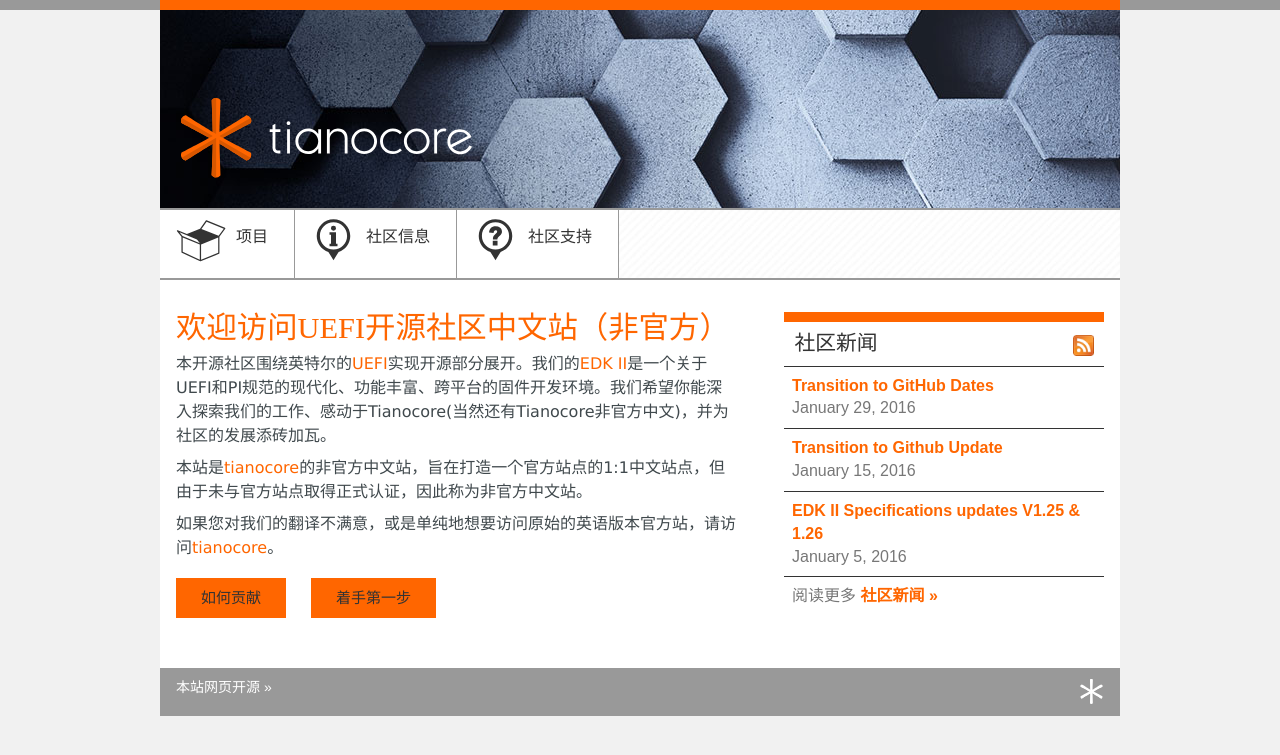
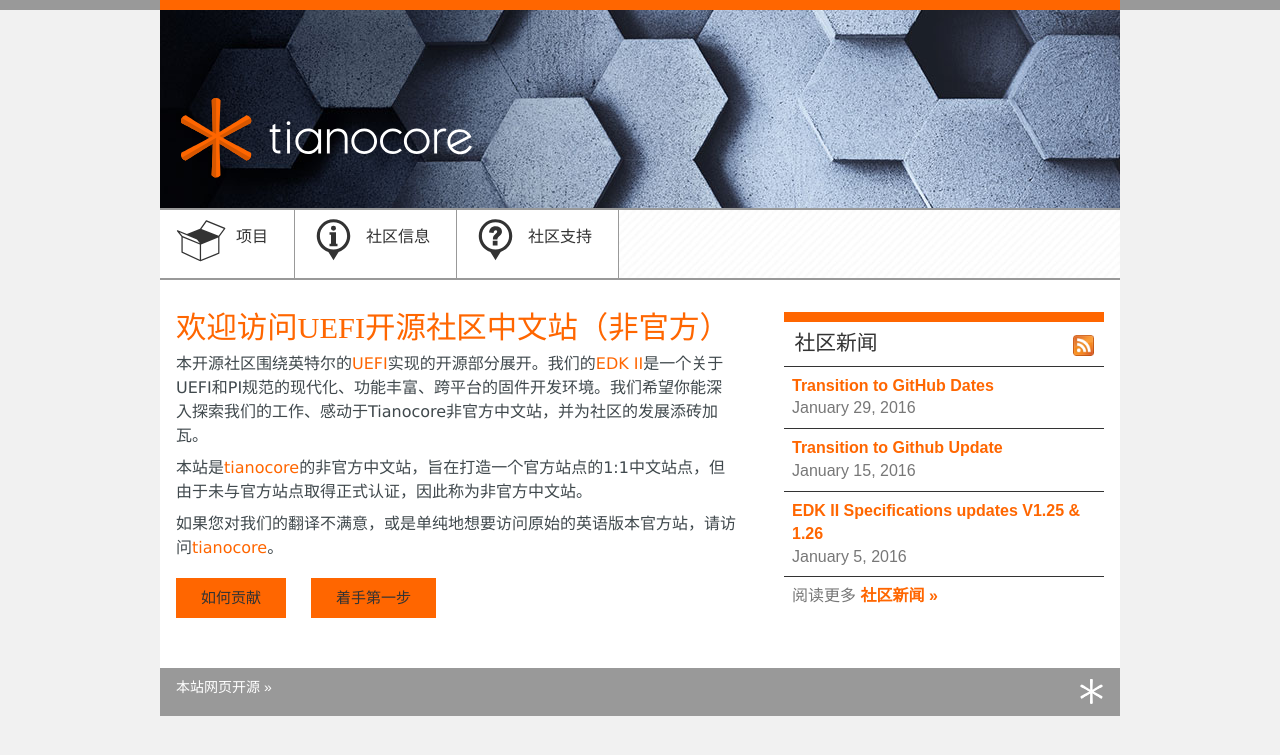
Before and after one commit to tianocorecn/tianocorecn.github.io, a Jekyll site: the page built from index.md, in a window 1280 px wide. Shown: the top 755 px of the page. Built offline with Jekyll 4.4.1, drawn with Linux system fonts in a browser that asks for light colours; nearby versions of some CDN libraries.

Commit message:
Update index.md

```diff
--- a/index.md
+++ b/index.md
@@ -11,7 +11,7 @@ title: 欢迎
 
 # 欢迎访问UEFI开源社区中文站（非官方）
 
-本开源社区围绕英特尔的[UEFI]({{wiki}}/UEFI)实现开源部分展开。我们的[EDK II]是一个关于UEFI和PI规范的现代化、功能丰富、跨平台的固件开发环境。我们希望你能深入探索我们的工作、感动于Tianocore(当然还有Tianocore非官方中文)，并为社区的发展添砖加瓦。
+本开源社区围绕英特尔的[UEFI]({{wiki}}/UEFI)实现的开源部分展开。我们的[EDK II]是一个关于UEFI和PI规范的现代化、功能丰富、跨平台的固件开发环境。我们希望你能深入探索我们的工作、感动于Tianocore非官方中文站，并为社区的发展添砖加瓦。
 
 本站是[tianocore](http://www.tianocore.org)的非官方中文站，旨在打造一个官方站点的1:1中文站点，但由于未与官方站点取得正式认证，因此称为非官方中文站。
 
```
